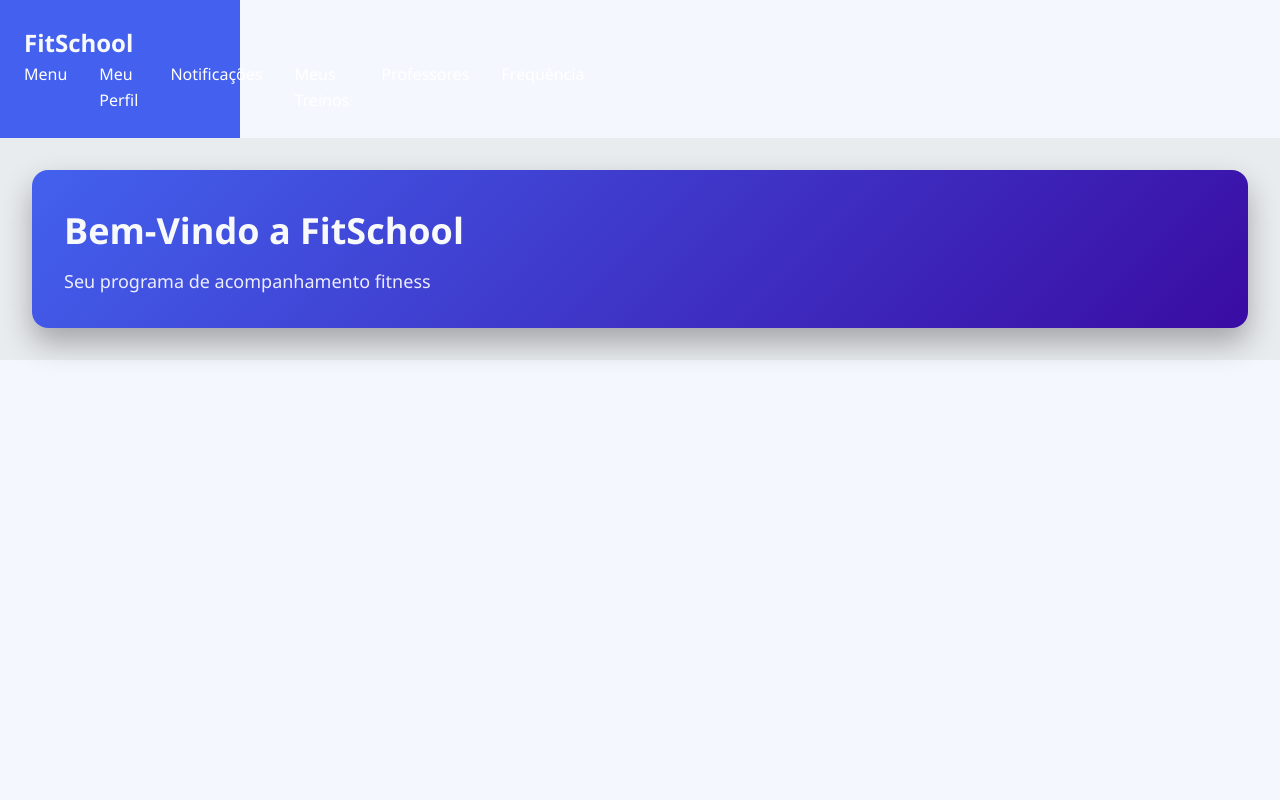
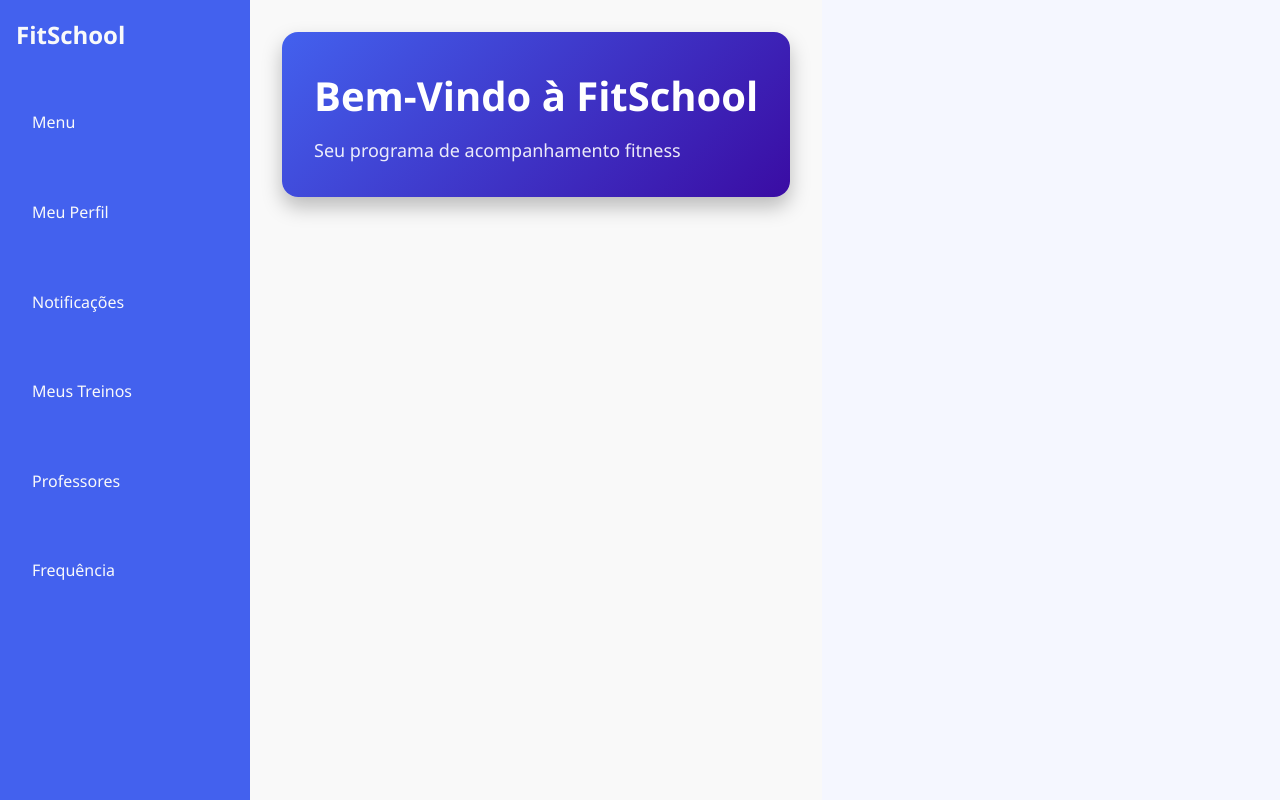
Before and after one commit to pedroompc/FitSchool-FDS, a Django app: page /user/menu/ in a window 1280 px wide. Run offline with Django 5.2, Linux system fonts and the light colour scheme.

Commit message:
Aprimorando tela menu

```diff
--- a/fitschool/templates/fitschool/pages/menu.html
+++ b/fitschool/templates/fitschool/pages/menu.html
@@ -24,21 +24,18 @@
       </nav>
     </aside>
 
-    <!-- Conteúdo principal -->
-    <main class="content">
-      <div class="space-y-6">
-        <div class="bg-gradient-hero rounded-2xl p-8 text-white shadow-large">
-          <div class="flex items-center justify-between">
-            <div>
-              <h1 class="text-4xl font-bold mb-2">Bem-Vindo a FitSchool</h1>
-              <p class="text-white/90 text-lg">Seu programa de acompanhamento fitness</p>
-            </div>
-            <div class="text-right">
-            </div>
-          </div>
+  <main class="menu-content">
+  <section class="page-section">
+    <div class="hero-card">
+      <div class="hero-header">
+        <div>
+          <h1 class="card-title">Bem-Vindo à FitSchool</h1>
+          <p class="card-subtitle">Seu programa de acompanhamento fitness</p>
+        </div>
+        <div class="hero-actions">
+          <!-- espaço para botões ou notificações futuramente -->
         </div>
       </div>
-    </main>
-  </div>
-</body>
-</html>
+    </div>
+  </section>
+</main>
--- a/usuario/static/usuario/css/style.css
+++ b/usuario/static/usuario/css/style.css
@@ -347,20 +347,92 @@ nav ul li a:hover {
   box-shadow: 0 15px 30px rgba(0,0,0,0.3);
 }
 
-/* Sidebar */
+.layout {
+  display: flex; /* coloca sidebar e conteúdo lado a lado */
+}
+
 .sidebar {
-  width: 240px;            /* largura fixa */
+  width: 250px;
+  height: 100vh;
   background: var(--primary);
   color: var(--light);
-  padding: 1.5rem;
-  display: flex;
-  flex-direction: column;
-  flex-shrink: 0;          /* impede a sidebar de "sumir" no flex */
+  padding: 1rem;
+  position: fixed;
+  top: 0;
+  left: 0;
 }
 
-/* Conteúdo */
-.content {
-  flex: 1;                 /* ocupa o espaço restante */
+.sidebar .logo {
+  font-size: 1.5rem;
+  margin-bottom: 2rem;
+}
+
+.sidebar nav ul {
+  list-style: none;
+  padding: 0;
+  margin: 0;
+  display: flex;
+  flex-direction: column; /* força ficar em coluna */
+  gap: 1rem; /* espaço entre os itens */
+}
+
+.sidebar nav ul li {
+  margin: 1rem 0;
+}
+
+.sidebar nav ul li a {
+  display: block;
+  padding: 0.5rem 1rem;
+  color: var(--light);
+  text-decoration: none;
+}
+
+.sidebar nav ul li a:hover {
+  background: var(--secondary);
+  color: var(--light);
+  border-radius: 0.5rem;
+}
+
+.sidebar nav ul li a.active {
+  background: var(--accent);
+  color: var(--light);
+  font-weight: bold;
+}
+
+/* conteúdo principal para não ficar por baixo da sidebar */
+
+.menu-content {
+  margin-left: 250px; /* espaço para a sidebar */
   padding: 2rem;
-  background: var(--light-gray);
+  background: #f9f9f9; /* cor clara de fundo */
+  min-height: 100vh;
 }
+
+.page-section {
+  margin-bottom: 2rem;
+}
+
+.hero-card {
+  background: linear-gradient(135deg, var(--primary), var(--secondary));
+  border-radius: 1rem;
+  padding: 2rem;
+  color: white;
+  box-shadow: 0 10px 20px rgba(0,0,0,0.25);
+}
+
+.hero-header {
+  display: flex;
+  align-items: center;
+  justify-content: space-between;
+}
+
+.card-title {
+  font-size: 2.5rem;
+  font-weight: bold;
+  margin-bottom: 0.5rem;
+}
+
+.card-subtitle {
+  font-size: 1.125rem;
+  opacity: 0.9;
+}
```
